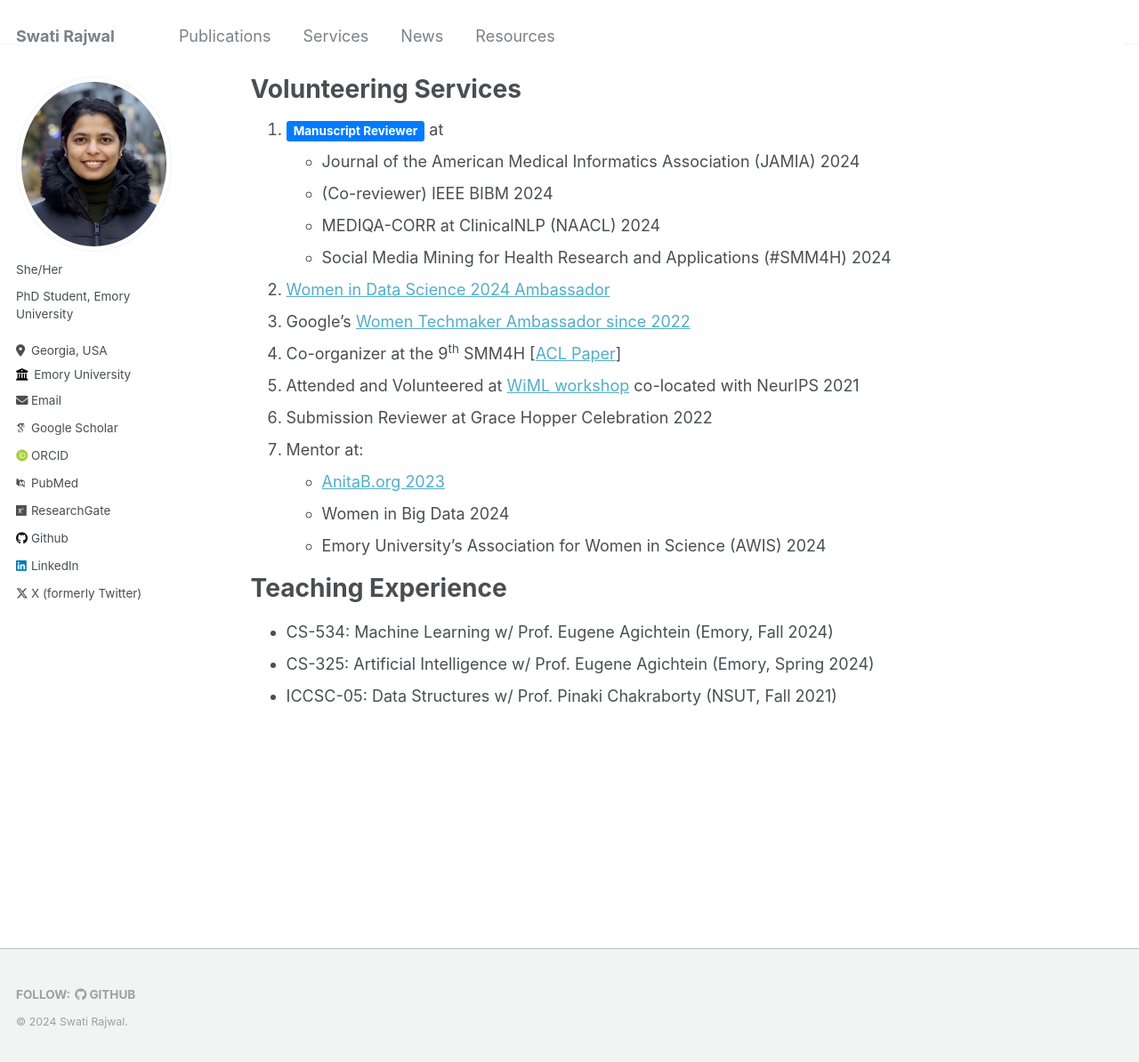
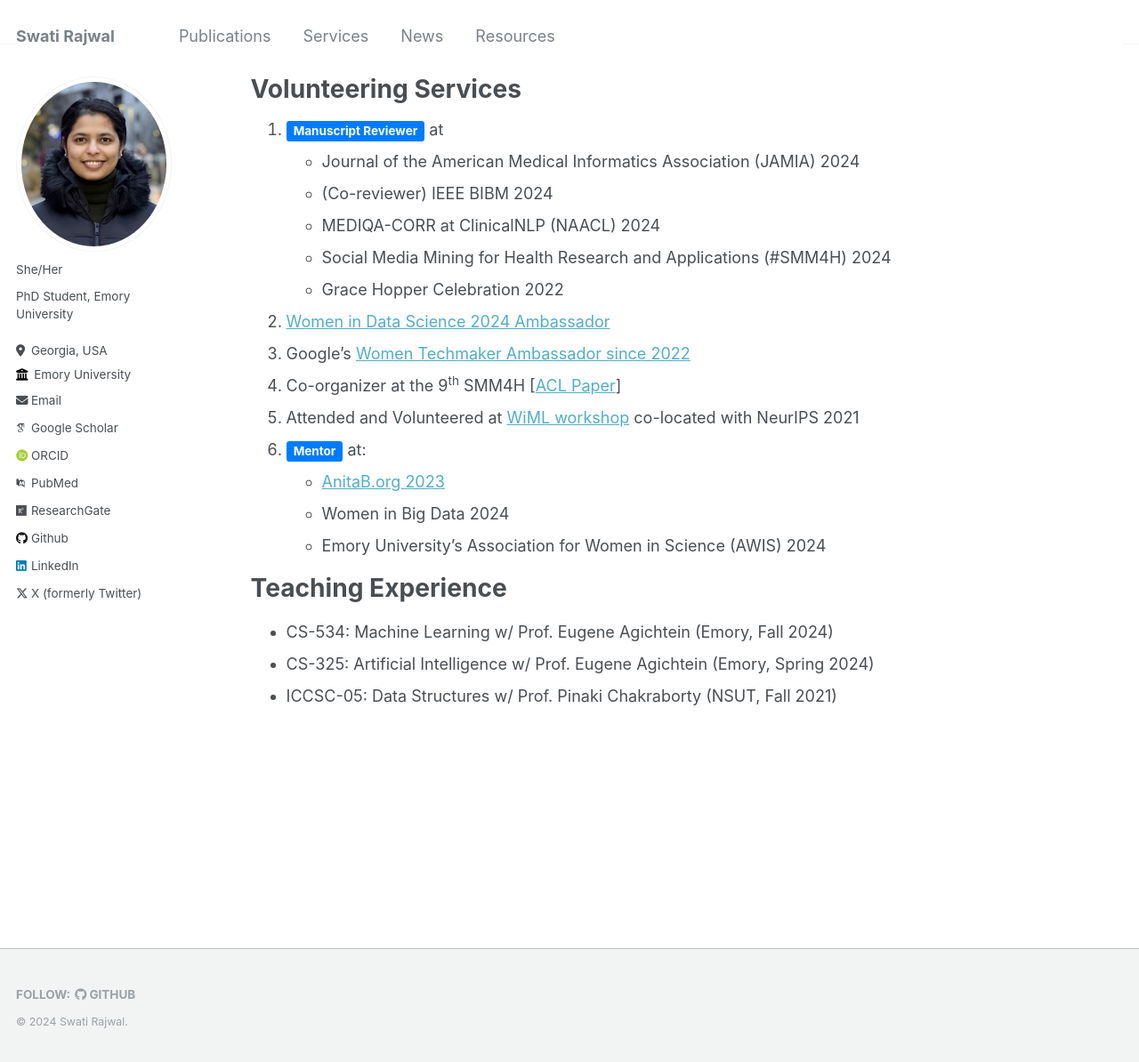
Before and after one commit to swati-rajwal/swati-rajwal.github.io, a Jekyll site: the page built from _pages/services.md, in a window 1280 px wide and 1194 px high. Shown: the whole window at 89% size. Built offline with Jekyll 4.4.1, drawn with Linux system fonts in a browser that asks for light colours; some web fonts are replaced.

Commit message:
Update services.md

```diff
--- a/_pages/services.md
+++ b/_pages/services.md
@@ -10,12 +10,12 @@ author_profile: true
    * (Co-reviewer) IEEE BIBM 2024
    * MEDIQA-CORR at ClinicalNLP (NAACL) 2024
    * Social Media Mining for Health Research and Applications (#SMM4H) 2024
+   * Grace Hopper Celebration 2022
 2. <a href="https://www.widsworldwide.org/get-inspired/blog/people/swati-rajwal/" target="_blank">Women in Data Science 2024 Ambassador</a>
 3. Google's <a href="https://g.dev/swatirajwal" target="_blank">Women Techmaker Ambassador since 2022</a>
 4. Co-organizer at the 9<sup>th</sup> SMM4H [<a href="https://aclanthology.org/2024.smm4h-1.40/" target="_blank">ACL Paper</a>]
 5. Attended and Volunteered at <a href="https://x.com/SwatiRajwal/status/1468835482976940032" target="_blank">WiML workshop</a> co-located with NeurIPS 2021
-6. Submission Reviewer at Grace Hopper Celebration 2022
-7. Mentor at:
+6. <span class="label label-success" style="background-color: #007bff; display: inline; padding: .2em .6em .3em; font-size: 75%; font-weight: bold; line-height: 1; color: #ffffff; text-align: center; white-space: nowrap; vertical-align: baseline; border-radius: .25em;">Mentor</span> at:
     * <a href="https://x.com/SwatiRajwal/status/1751056567510691906" target="_blank">AnitaB.org 2023</a>
     * Women in Big Data 2024
     * Emory University's Association for Women in Science (AWIS) 2024
```
